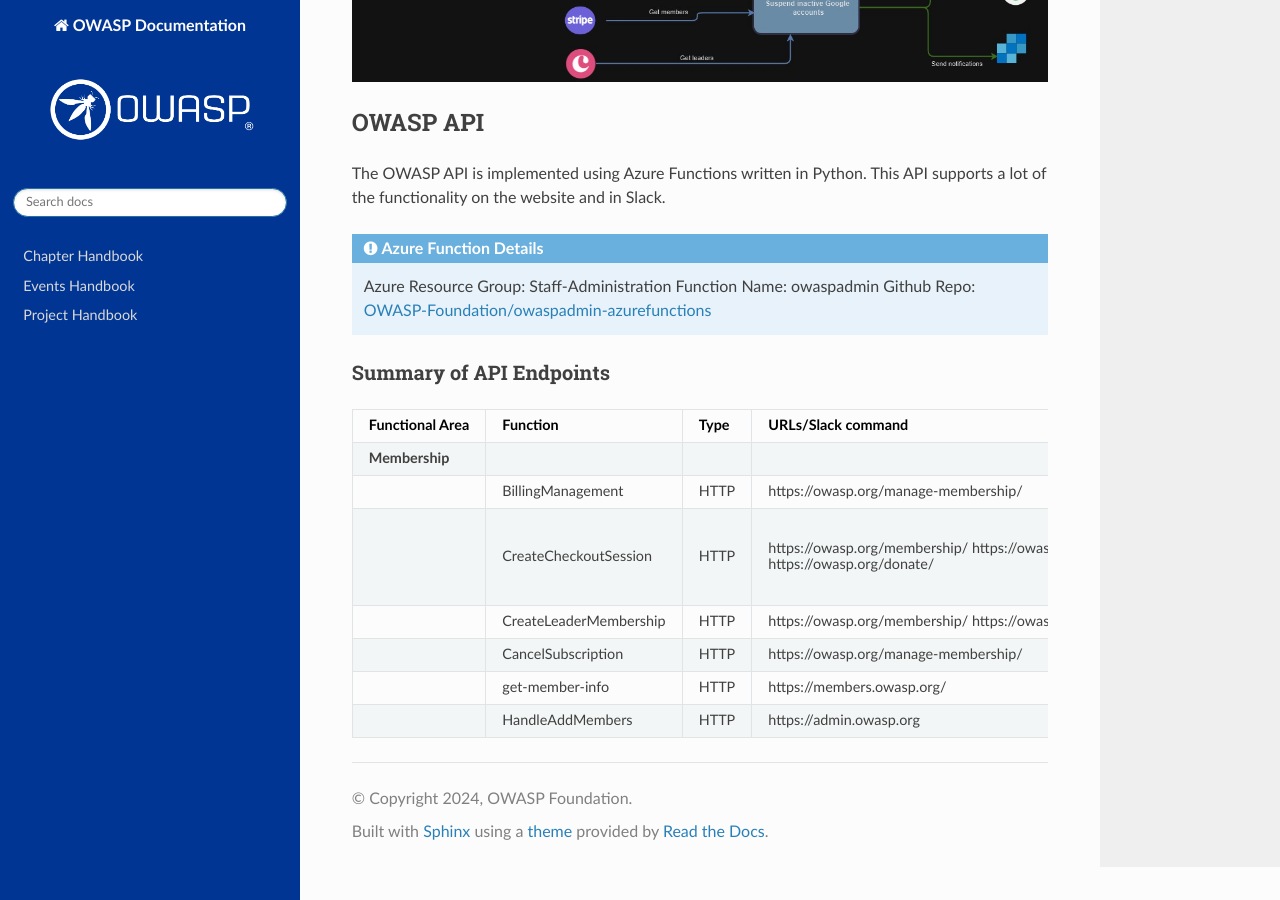
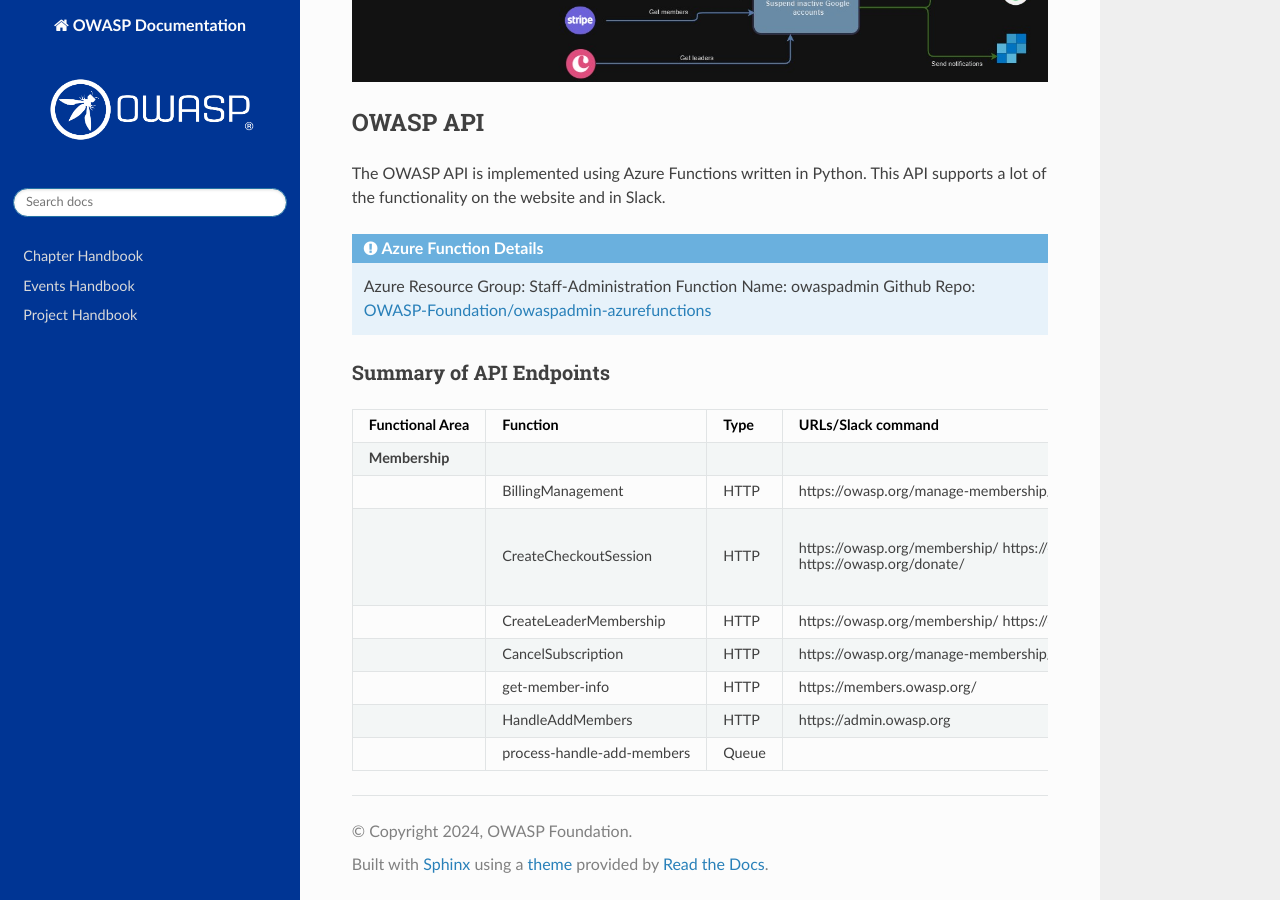
Before and after one commit to OWASP/docs, a Sphinx documentation site: the page built from source/infrastructure/azure-backend.md, in a window 1280 px wide and 900 px high, scrolled down 1645 px. Built offline with Sphinx 7.4.7 and the Read the Docs theme 2.0.0, drawn with Linux system fonts in a browser that asks for light colours.

Commit message:
Update azure-backend.md

```diff
--- a/source/infrastructure/azure-backend.md
+++ b/source/infrastructure/azure-backend.md
@@ -52,3 +52,4 @@
 || CancelSubscription | HTTP | https://owasp.org/manage-membership/ | Cancels membership subscription |
 || get-member-info | HTTP | https://members.owasp.org/ | Gets the membership info displayed on index.md in the Member Portal |
 || HandleAddMembers | HTTP | https://admin.owasp.org | Used when adding members from a CSV file from conferences |
+|| process-handle-add-members | Queue || Processes the queue item created from HandleAddMembers |
```
